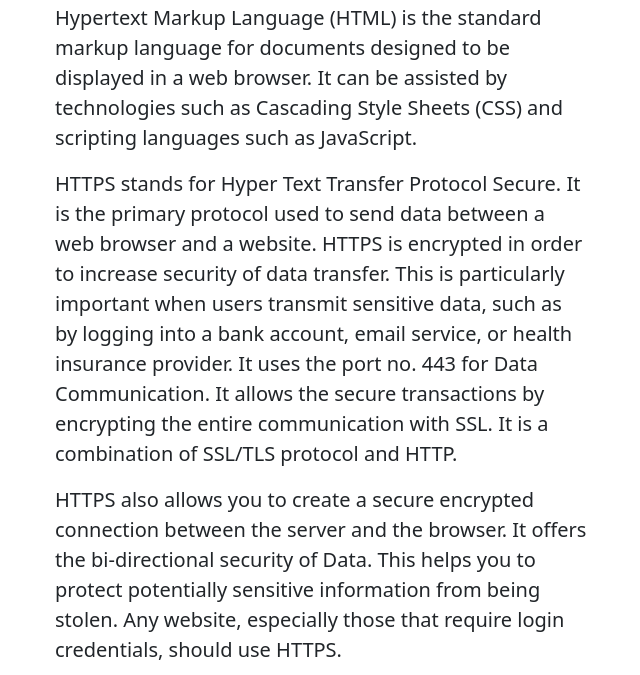
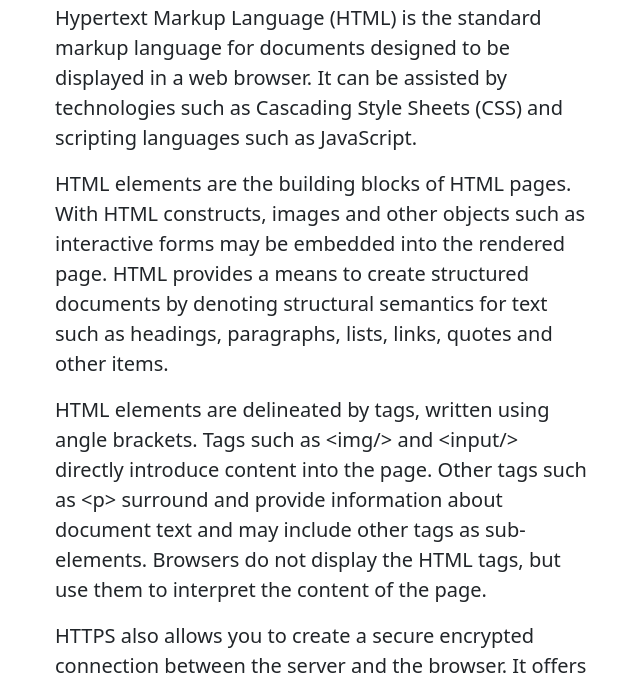
Before and after one commit to JaySRT/How-the-Internet-Works, a plain HTML site: page W3C_HTML_CSS.html in a window 1280 px wide. Shown: the part 935-1610 px from the top of the page, without its empty margins (318-958 px from the left). Drawn offline with nearby package versions, Linux system fonts and the light colour scheme.

Commit message:
Feature: Added content for HTML.

```diff
--- a/W3C_HTML_CSS.html
+++ b/W3C_HTML_CSS.html
@@ -78,12 +78,16 @@
                 <p class="lead">Hypertext Markup Language (HTML) is the standard markup language for documents designed
                     to be displayed in a web browser. It can be assisted by technologies such as Cascading Style Sheets
                     (CSS) and scripting languages such as JavaScript.</p>
-                <p class="lead">HTTPS stands for Hyper Text Transfer Protocol Secure. It is the primary protocol used to
-                    send data between a web browser and a website. HTTPS is encrypted in order
-                    to increase security of data transfer. This is particularly important when users transmit sensitive
-                    data, such as by logging into a bank account, email service, or health insurance provider. It uses
-                    the port no. 443 for Data Communication. It allows the secure transactions by encrypting the entire
-                    communication with SSL. It is a combination of SSL/TLS protocol and HTTP.</p>
+                <p class="lead">HTML elements are the building blocks of HTML pages. With HTML constructs, images and
+                    other objects such as interactive forms may be embedded into the rendered page. HTML provides a
+                    means to create structured documents by denoting structural semantics for text such as headings,
+                    paragraphs, lists, links, quotes and other items. </p>
+                <p class="lead">HTML elements are delineated by tags, written
+                    using angle brackets. Tags such as &lt;img/&gt; and &lt;input/&gt; directly introduce content into
+                    the page. Other tags such as &lt;p&gt; surround and provide information about document text and may
+                    include other tags as sub-elements.
+                    Browsers do not display the HTML tags, but use them to interpret the content of the page.
+                </p>
                 <p class="lead">HTTPS also allows you to create a secure encrypted connection between the server and the
                     browser. It offers the bi-directional security of Data. This helps you to protect potentially
                     sensitive information from being stolen. Any website, especially those that require login
```
